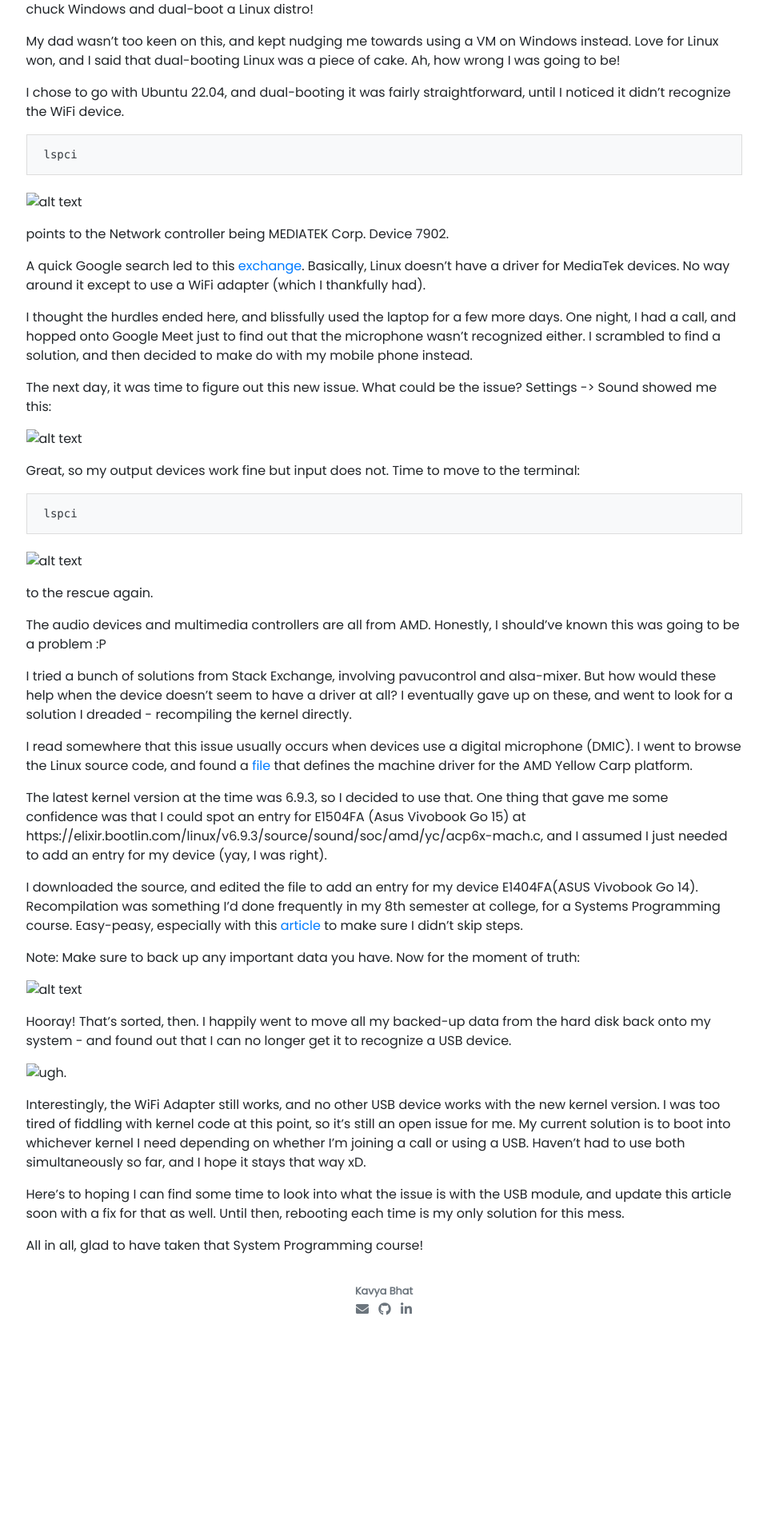
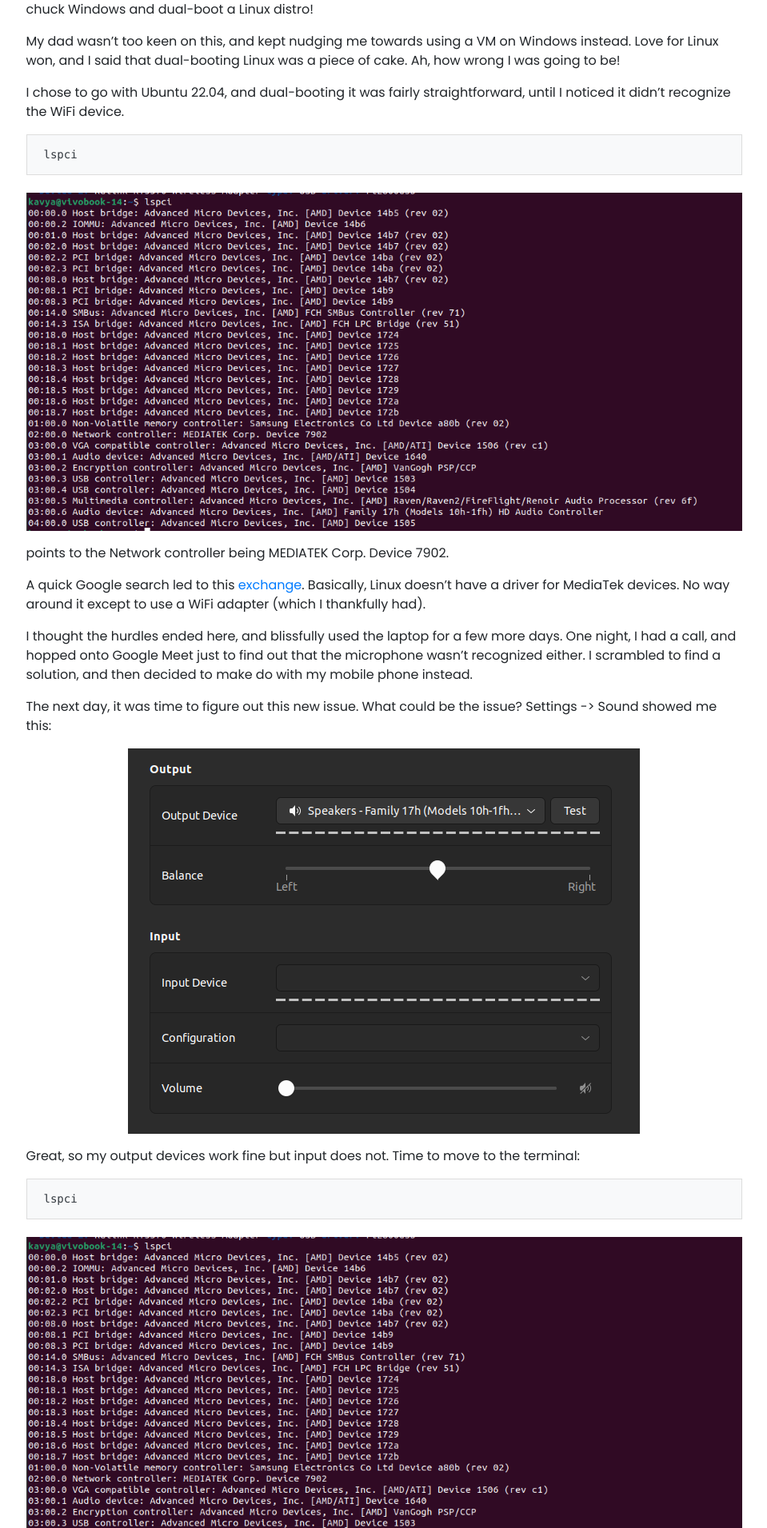
Before and after one commit to kavyabhat02/kavyabhat02.github.io, a Jekyll site: the page built from _posts/2024-06-27-pain-in-the-asus.md, in a window 1280 px wide. Shown: the part 375-2286 px from the top of the page at 80% size, without its empty margins (160-1119 px from the left). Built offline with Jekyll 4.4.1, drawn with Linux system fonts in a browser that asks for light colours; nearby versions of some CDN libraries; some web fonts are replaced; our own code applies the rules of GitHub Pages for plain Markdown files; before the commit the page ends 2041 px from its top, so only the background shows below that.

Commit message:
new post

````diff
--- a/_posts/2024-06-27-pain-in-the-asus.md
+++ b/_posts/2024-06-27-pain-in-the-asus.md
@@ -17,7 +17,7 @@ I chose to go with Ubuntu 22.04, and dual-booting it was fairly straightforward,
 ```
 lspci
 ```
-![alt text](image.png)
+![alt text](../assets/images/image.png)
 
 points to the Network controller being MEDIATEK Corp. Device 7902.
 
@@ -26,14 +26,14 @@ A quick Google search led to this [exchange](https://unix.stackexchange.com/ques
 I thought the hurdles ended here, and blissfully used the laptop for a few more days. One night, I had a call, and hopped onto Google Meet just to find out that the microphone wasn't recognized either. I scrambled to find a solution, and then decided to make do with my mobile phone instead.
 
 The next day, it was time to figure out this new issue. What could be the issue? Settings -> Sound showed me this:
-![alt text](image-1.png)
+![alt text](../assets/images/image-1.png)
 
 Great, so my output devices work fine but input does not. Time to move to the terminal:
 
 ```
 lspci
 ```
-![alt text](image.png)
+![alt text](../assets/images/image.png)
 to the rescue again.
 
 The audio devices and multimedia controllers are all from AMD. Honestly, I should've known this was going to be a problem :P
@@ -48,12 +48,12 @@ I downloaded the source, and edited the file to add an entry for my device E1404
 
 Note: Make sure to back up any important data you have.
 Now for the moment of truth:
-![alt text](image-2.png)
+![alt text](../assets/images/image-2.png)
 
 Hooray! That's sorted, then.
 I happily went to move all my backed-up data from the hard disk back onto my system - and found out that I can no longer get it to recognize a USB device.
 
-![ugh.](stitch.gif)
+![ugh.](../assets/images/stitch.gif)
 
 Interestingly, the WiFi Adapter still works, and no other USB device works with the new kernel version. I was too tired of fiddling with kernel code at this point, so it's still an open issue for me. My current solution is to boot into whichever kernel I need depending on whether I'm joining a call or using a USB. Haven't had to use both simultaneously so far, and I hope it stays that way xD.
 
````
Also changed, not shown: assets/images/image-1.png (renamed from _posts/image-1.png), assets/images/image-2.png (renamed from _posts/image-2.png), assets/images/image.png (renamed from _posts/image.png), assets/images/stitch.gif (renamed from _posts/stitch.gif), 1 other file.
